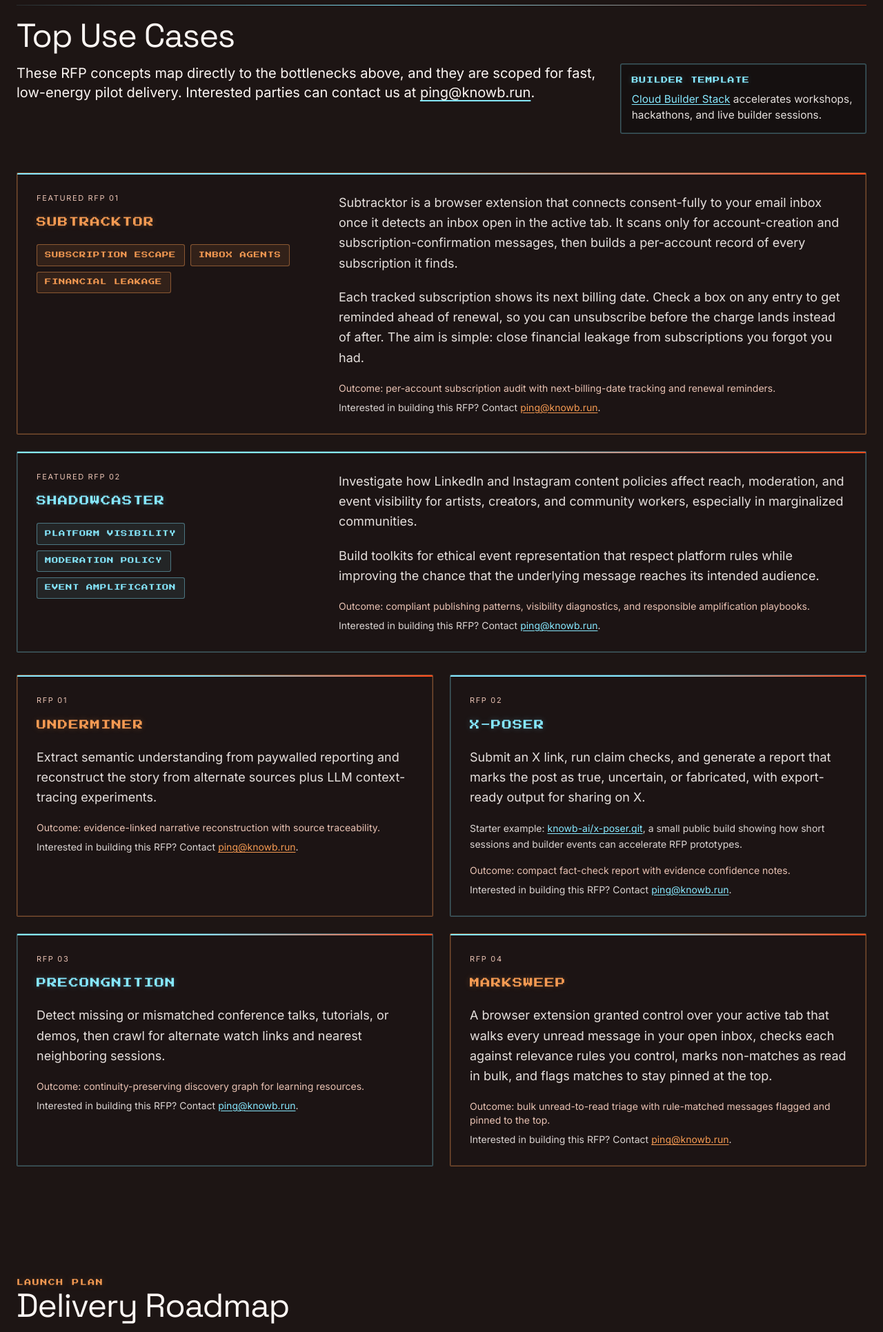
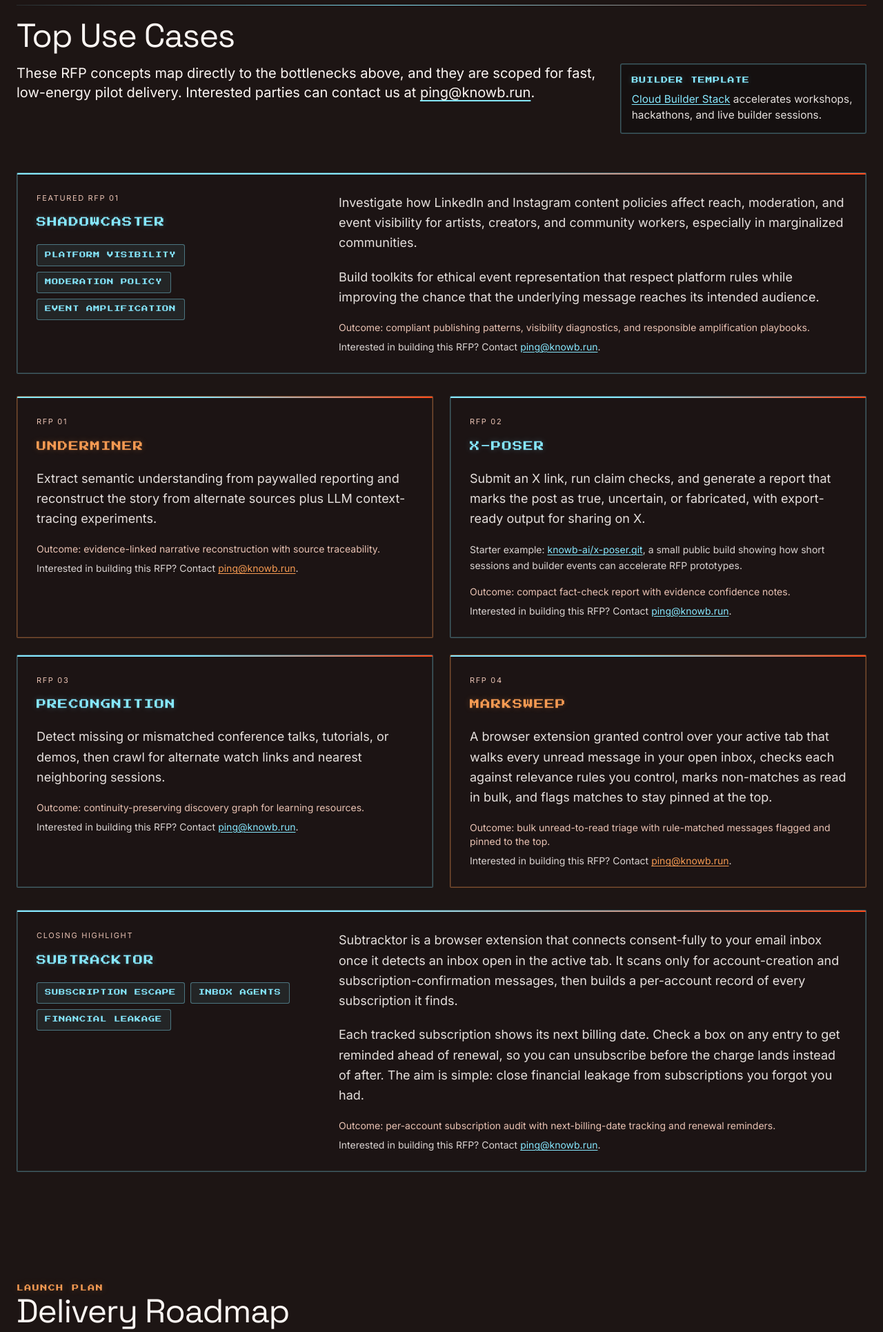
Before and after one commit to knowb-ai/knowb-ai.github.io, a Python web app: template templates/index.html in a window 1280 px wide. Shown: the part 2172-4103 px from the top of the page at 69% size. Run offline with Jinja, Linux system fonts and the light colour scheme; the template is opened without the code that fills it, so the values that code supplies are empty; some libraries are stand-ins or nearby versions.

Commit message:
content: make ShadowCaster the sole Featured RFP, relocate Subtracktor
Subtracktor moves out of the Featured block and becomes a standalone
"Closing Highlight" card directly after the regular RFP grid, right
before Roadmap. ShadowCaster becomes the only Featured RFP, relabeled
01. Subtracktor's theme flips ember -> saber since it now follows
MarkSweep (ember) in the reading order; Roadmap Phase 1/2 swap to
ember/saber to keep that chain unbroken into the next section.

Co-Authored-By: Claude Sonnet 4.6 <noreply@anthropic.com>

```diff
--- a/templates/index.html
+++ b/templates/index.html
@@ -135,34 +135,10 @@
                 </div>
 
                 <div class="mb-8 grid gap-6">
-                    <article class="use-case-card arcade-card card-theme-ember bg-charcoal-bark/60 border border-terracotta-border/30 rounded-sm p-7 transition-all">
+                    <article class="use-case-card arcade-card card-theme-saber bg-charcoal-bark/60 border border-terracotta-border/30 rounded-sm p-7 transition-all">
                         <div class="grid gap-6 lg:grid-cols-[minmax(0,0.72fr)_minmax(0,1.28fr)] lg:items-start">
                             <div>
                                 <p class="text-[11px] uppercase tracking-[0.15em] text-terracotta-border mb-4">Featured RFP 01</p>
-                                <h3 class="usecase-arcade-title font-arcade mb-5 text-soft-ember">Subtracktor</h3>
-                                <div class="flex flex-wrap gap-2">
-                                    <span class="arcade-chip ember">Subscription Escape</span>
-                                    <span class="arcade-chip ember">Inbox Agents</span>
-                                    <span class="arcade-chip ember">Financial Leakage</span>
-                                </div>
-                            </div>
-                            <div>
-                                <p class="font-sans text-lg text-paper-ivory/90 leading-relaxed mb-5">
-                                    Subtracktor is a browser extension that connects consent-fully to your email inbox once it detects an inbox open in the active tab. It scans only for account-creation and subscription-confirmation messages, then builds a per-account record of every subscription it finds.
-                                </p>
-                                <p class="font-sans text-lg text-paper-ivory/90 leading-relaxed mb-5">
-                                    Each tracked subscription shows its next billing date. Check a box on any entry to get reminded ahead of renewal, so you can unsubscribe before the charge lands instead of after. The aim is simple: close financial leakage from subscriptions you forgot you had.
-                                </p>
-                                <p class="text-sm text-terracotta-border mb-2">Outcome: per-account subscription audit with next-billing-date tracking and renewal reminders.</p>
-                                <p class="text-sm text-paper-ivory/85">Interested in building this RFP? Contact <a href="mailto:ping@knowb.run" class="underline decoration-soft-ember underline-offset-2 hover:text-soft-ember">ping@knowb.run</a>.</p>
-                            </div>
-                        </div>
-                    </article>
-
-                    <article class="use-case-card arcade-card card-theme-saber bg-charcoal-bark/60 border border-terracotta-border/30 rounded-sm p-7 transition-all">
-                        <div class="grid gap-6 lg:grid-cols-[minmax(0,0.72fr)_minmax(0,1.28fr)] lg:items-start">
-                            <div>
-                                <p class="text-[11px] uppercase tracking-[0.15em] text-terracotta-border mb-4">Featured RFP 02</p>
                                 <h3 class="usecase-arcade-title font-arcade mb-5 text-saber-blue">ShadowCaster</h3>
                                 <div class="flex flex-wrap gap-2">
                                     <span class="arcade-chip saber">Platform Visibility</span>
@@ -225,6 +201,32 @@
                         <p class="text-sm text-paper-ivory/85">Interested in building this RFP? Contact <a href="mailto:ping@knowb.run" class="underline decoration-soft-ember underline-offset-2 hover:text-soft-ember">ping@knowb.run</a>.</p>
                     </article>
                 </div>
+
+                <div class="mt-8">
+                    <article class="use-case-card arcade-card card-theme-saber bg-charcoal-bark/60 border border-terracotta-border/30 rounded-sm p-7 transition-all">
+                        <div class="grid gap-6 lg:grid-cols-[minmax(0,0.72fr)_minmax(0,1.28fr)] lg:items-start">
+                            <div>
+                                <p class="text-[11px] uppercase tracking-[0.15em] text-terracotta-border mb-4">Closing Highlight</p>
+                                <h3 class="usecase-arcade-title font-arcade mb-5 text-saber-blue">Subtracktor</h3>
+                                <div class="flex flex-wrap gap-2">
+                                    <span class="arcade-chip saber">Subscription Escape</span>
+                                    <span class="arcade-chip saber">Inbox Agents</span>
+                                    <span class="arcade-chip saber">Financial Leakage</span>
+                                </div>
+                            </div>
+                            <div>
+                                <p class="font-sans text-lg text-paper-ivory/90 leading-relaxed mb-5">
+                                    Subtracktor is a browser extension that connects consent-fully to your email inbox once it detects an inbox open in the active tab. It scans only for account-creation and subscription-confirmation messages, then builds a per-account record of every subscription it finds.
+                                </p>
+                                <p class="font-sans text-lg text-paper-ivory/90 leading-relaxed mb-5">
+                                    Each tracked subscription shows its next billing date. Check a box on any entry to get reminded ahead of renewal, so you can unsubscribe before the charge lands instead of after. The aim is simple: close financial leakage from subscriptions you forgot you had.
+                                </p>
+                                <p class="text-sm text-terracotta-border mb-2">Outcome: per-account subscription audit with next-billing-date tracking and renewal reminders.</p>
+                                <p class="text-sm text-paper-ivory/85">Interested in building this RFP? Contact <a href="mailto:ping@knowb.run" class="underline decoration-saber-blue underline-offset-2 hover:text-saber-blue">ping@knowb.run</a>.</p>
+                            </div>
+                        </div>
+                    </article>
+                </div>
             </div>
         </section>
 
@@ -237,20 +239,20 @@
                 </p>
 
                 <div class="grid md:grid-cols-2 gap-6">
-                    <article class="bg-charcoal-bark/60 border border-terracotta-border/30 rounded-sm p-7 arcade-card card-theme-saber">
+                    <article class="bg-charcoal-bark/60 border border-terracotta-border/30 rounded-sm p-7 arcade-card card-theme-ember">
                         <p class="text-[11px] uppercase tracking-[0.15em] text-terracotta-border mb-4">Phase 1</p>
-                        <h3 class="font-display text-3xl mb-4 text-saber-blue">RFP Projects</h3>
+                        <h3 class="font-display text-3xl mb-4 text-soft-ember">RFP Projects</h3>
                         <ul class="space-y-3 text-paper-ivory/90 leading-relaxed list-disc list-inside">
                             <li>Ship simple, testable prototypes with clear outcomes.</li>
                             <li>Validate retrieval quality, context tracking, and report utility.</li>
                             <li>Define stable agent contracts and data boundaries.</li>
-                            <li>Interested parties can contact us at <a href="mailto:ping@knowb.run" class="underline decoration-saber-blue underline-offset-2 hover:text-saber-blue">ping@knowb.run</a>.</li>
+                            <li>Interested parties can contact us at <a href="mailto:ping@knowb.run" class="underline decoration-soft-ember underline-offset-2 hover:text-soft-ember">ping@knowb.run</a>.</li>
                         </ul>
                     </article>
 
-                    <article class="bg-charcoal-bark/60 border border-terracotta-border/30 rounded-sm p-7 arcade-card card-theme-ember">
+                    <article class="bg-charcoal-bark/60 border border-terracotta-border/30 rounded-sm p-7 arcade-card card-theme-saber">
                         <p class="text-[11px] uppercase tracking-[0.15em] text-terracotta-border mb-4">Phase 2</p>
-                        <h3 class="font-display text-3xl mb-4 text-soft-ember">Link Collection Systems</h3>
+                        <h3 class="font-display text-3xl mb-4 text-saber-blue">Link Collection Systems</h3>
                         <ul class="space-y-3 text-paper-ivory/90 leading-relaxed list-disc list-inside">
                             <li>Deploy selected use cases as policy-scoped link collectors.</li>
                             <li>Grow proprietary datasets for retrieval and verification loops.</li>
```
